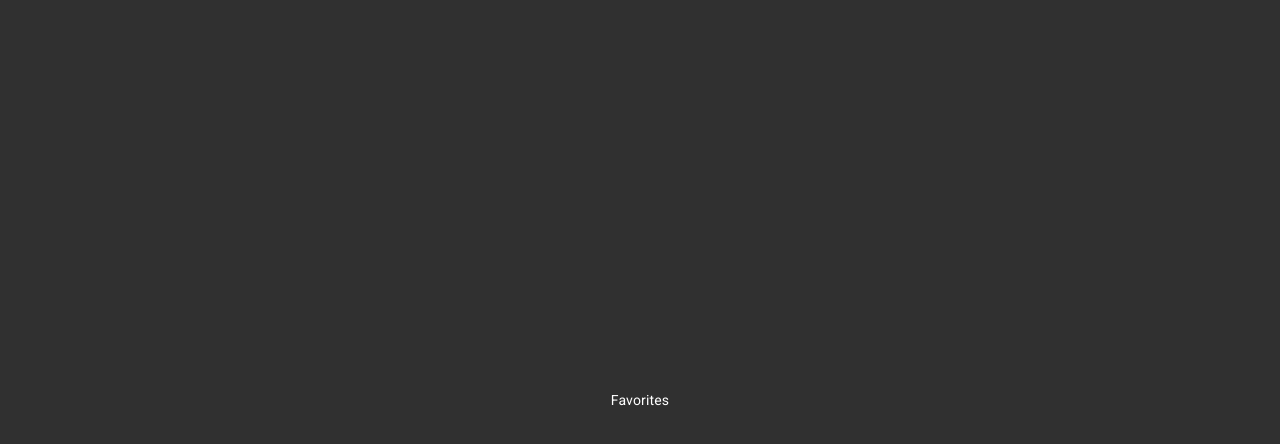
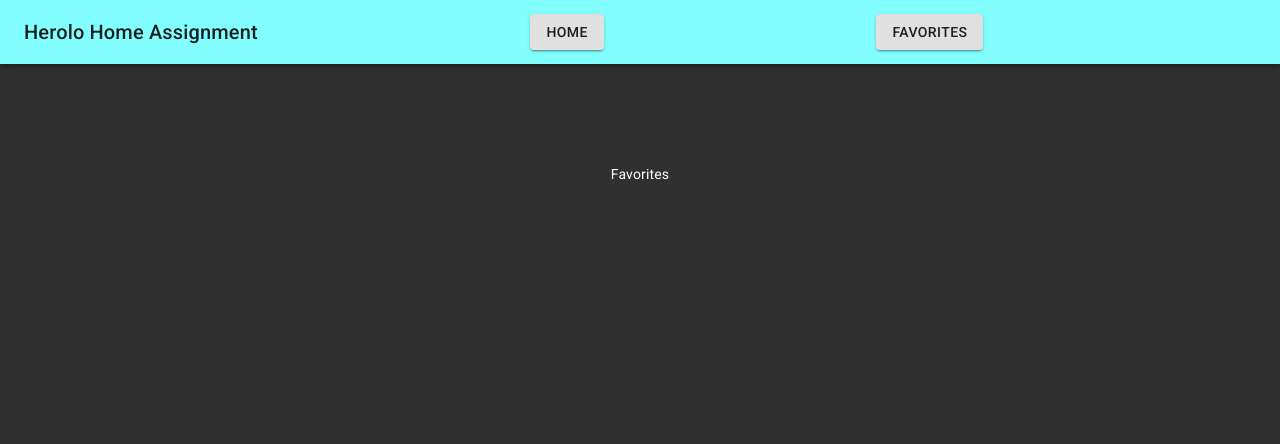
Before and after one commit to amabelleS/Amabelle-Trachtenberg-16-09-2021, a React (Create React App) app: page /favorites in a window 1280 px wide. Shown: the top 444 px of the page. Built offline with nearby package versions, Linux system fonts and the light colour scheme.

Commit message:
Basic navigation

```diff
--- a/package.json
+++ b/package.json
@@ -4,6 +4,8 @@
   "private": true,
   "dependencies": {
     "@material-ui/core": "^4.12.3",
+    "@material-ui/icons": "^4.11.2",
+    "@mui/icons-material": "^5.0.0",
     "@testing-library/jest-dom": "^5.14.1",
     "@testing-library/react": "^11.2.7",
     "@testing-library/user-event": "^12.8.3",
--- a/public/index.html
+++ b/public/index.html
@@ -12,6 +12,10 @@
     <link
       rel="stylesheet"
       href="https://fonts.googleapis.com/css?family=Roboto:300,400,500,700&display=swap"
+    />
+    <link
+      rel="stylesheet"
+      href="https://fonts.googleapis.com/icon?family=Material+Icons"
     />
 
     <link rel="apple-touch-icon" href="%PUBLIC_URL%/logo192.png" />
--- a/src/App.js
+++ b/src/App.js
@@ -8,11 +8,13 @@
 
 import ThemeProvider from './theme/ThemeProvidor';
 import { Home, Favorites } from './pages';
+import Navbar from './components/Navbar/Navbar';
 
 function App() {
   return (
     <ThemeProvider>
       <Router>
+        <Navbar />
         <Switch>
           <Route exact path="/" component={Home} />
           <Route exact path="/favorites" component={Favorites} />
--- /dev/null
+++ b/src/components/Navbar/Navbar.js
@@ -0,0 +1,132 @@
+import * as React from 'react';
+import { NavLink, Link, useHistory } from 'react-router-dom';
+import { makeStyles, useTheme } from '@material-ui/core/styles';
+import AppBar from '@material-ui/core/AppBar';
+import Toolbar from '@material-ui/core/Toolbar';
+import Typography from '@material-ui/core/Typography';
+import IconButton from '@material-ui/core/IconButton';
+import MenuIcon from '@material-ui/icons/Menu';
+import MenuItem from '@material-ui/core/MenuItem';
+import Menu from '@material-ui/core/Menu';
+import Button from '@material-ui/core/Button';
+import useMediaQuery from '@material-ui/core/useMediaQuery';
+
+const useStyles = makeStyles((theme) => ({
+  root: {
+    flexGrow: 1,
+  },
+  menuButton: {
+    marginRight: theme.spacing(2),
+  },
+  title: {
+    [theme.breakpoints.down('xs')]: {
+      flexGrow: 1,
+    },
+  },
+  headerOptions: {
+    display: 'flex',
+    flex: 1,
+    justifyContent: 'space-evenly',
+  },
+}));
+
+export default function Navbar() {
+  const history = useHistory();
+  const classes = useStyles();
+  const [anchorEl, setAnchorEl] = React.useState(null);
+  const open = Boolean(anchorEl);
+  const theme = useTheme();
+  const isMobile = useMediaQuery(theme.breakpoints.down('xs'));
+
+  const handleMenu = (event) => {
+    setAnchorEl(event.currentTarget);
+  };
+
+  const handleMenuClick = (pageURL) => {
+    history.push(pageURL);
+    setAnchorEl(null);
+  };
+
+  const handleButtonClick = (pageURL) => {
+    history.push(pageURL);
+  };
+
+  const menuItems = [
+    {
+      menuTitle: 'Home',
+      pageURL: '/',
+    },
+    {
+      menuTitle: 'Favorites',
+      pageURL: '/favorites',
+    },
+  ];
+
+  return (
+    <div className={classes.root}>
+      <AppBar position="static">
+        <Toolbar>
+          <Typography variant="h6" className={classes.title}>
+            Herolo Home Assignment
+          </Typography>
+          {isMobile ? (
+            <>
+              <IconButton
+                edge="start"
+                className={classes.menuButton}
+                color="inherit"
+                aria-label="menu"
+                onClick={handleMenu}
+              >
+                <MenuIcon />
+              </IconButton>
+              <Menu
+                id="menu-appbar"
+                anchorEl={anchorEl}
+                anchorOrigin={{
+                  vertical: 'top',
+                  horizontal: 'right',
+                }}
+                keepMounted
+                transformOrigin={{
+                  vertical: 'top',
+                  horizontal: 'right',
+                }}
+                open={open}
+                onClose={() => setAnchorEl(null)}
+              >
+                {menuItems.map((menuItem) => {
+                  const { menuTitle, pageURL } = menuItem;
+                  return (
+                    <MenuItem onClick={() => handleMenuClick(pageURL)}>
+                      {menuTitle}
+                    </MenuItem>
+                  );
+                })}
+              </Menu>
+            </>
+          ) : (
+            <div className={classes.headerOptions}>
+              <Button
+                variant="contained"
+                onClick={() => handleButtonClick('/')}
+              >
+                HOME
+              </Button>
+              <Button
+                variant="contained"
+                onClick={() => handleButtonClick('/favorites')}
+              >
+                Favorites
+              </Button>
+            </div>
+          )}
+        </Toolbar>
+      </AppBar>
+    </div>
+  );
+}
+
+//  <NavLink style={{ color: 'white' }} to="/favorites">
+//    Fav
+//  </NavLink>;
--- /dev/null
+++ b/src/components/Navbar/index.js
@@ -0,0 +1 @@
+export { default } from './NavBar';
--- a/src/pages/Favorites/Favorites.js
+++ b/src/pages/Favorites/Favorites.js
@@ -5,7 +5,9 @@
 const Favorites = () => {
   return (
     <S.Favorites>
-      <S.Header>Favorites</S.Header>
+      <S.Content>
+        <S.Header>Favorites</S.Header>
+      </S.Content>
     </S.Favorites>
   );
 };
--- a/src/pages/Home/style.js
+++ b/src/pages/Home/style.js
@@ -14,7 +14,7 @@
   align-items: center;
   width: 100%;
   height: 100%;
-  /* padding-block-start: 100px; */
+  padding-block-start: 100px;
 `;
 
 export const Header = styled.div`
--- a/src/theme/ThemeProvidor.js
+++ b/src/theme/ThemeProvidor.js
@@ -4,6 +4,7 @@
   ThemeProvider as Provider,
 } from '@material-ui/core/styles';
 import CssBaseline from '@material-ui/core/CssBaseline';
+import { purple } from '@material-ui/core/colors';
 
 const ThemeProvider = ({ children }) => {
   const overrides = {
@@ -12,6 +13,7 @@
         backgroundColor: '#303030',
       },
     },
+    // MuiAppBar: { colorPrimary: { backgroundColor: '#FFC0CB' } },
   };
 
   const theme = React.useMemo(
@@ -23,8 +25,18 @@
           primary: {
             main: '#84ffff',
           },
+          secondary: {
+            main: purple[400],
+          },
           error: {
             main: '#f06292',
+          },
+        },
+        components: {
+          MuiAppBar: {
+            defaultProps: {
+              enableColorOnDark: true,
+            },
           },
         },
       }),
```
Also changed, not shown: 1 other file (tests, documents, lock files or other folders).
